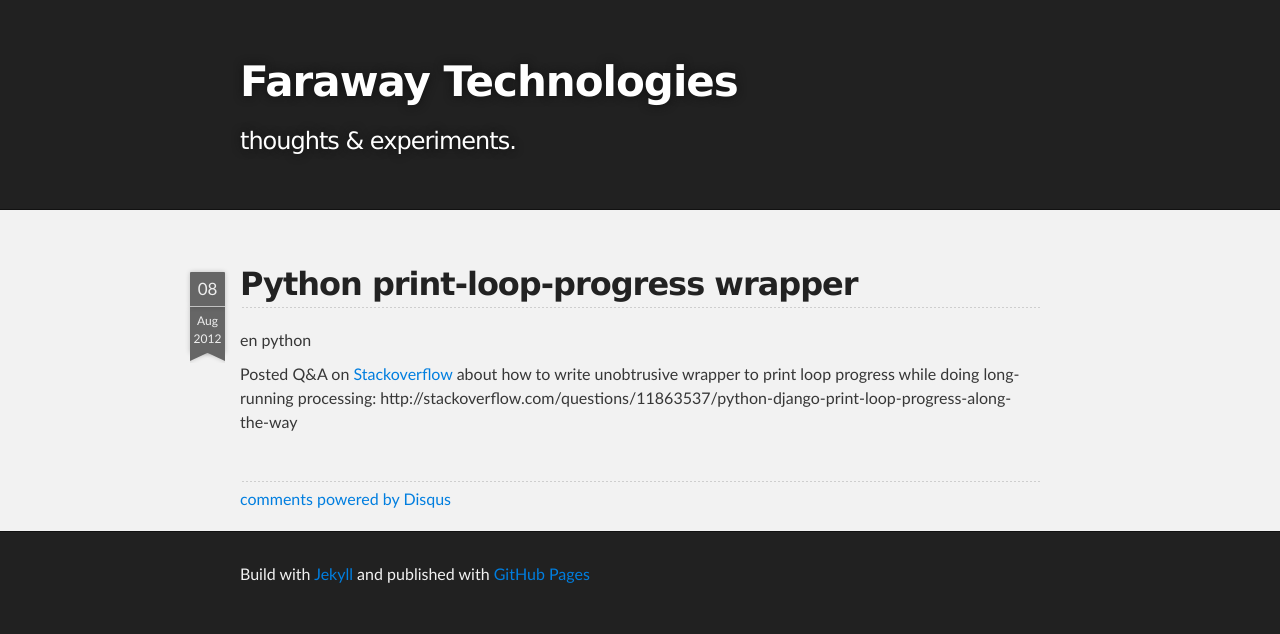
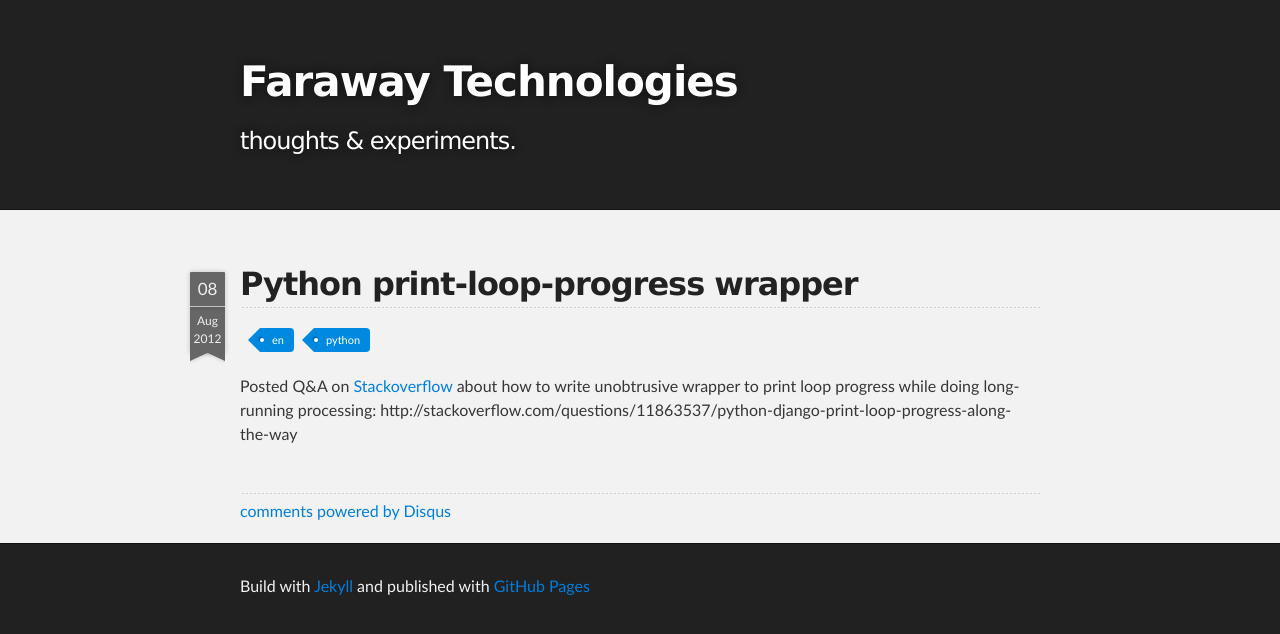
Before and after one commit to dragoon/dragoon.github.io, a Jekyll site: the page built from _posts/2012-08-08-python-print-loop-progress-decorator.md, in a window 1280 px wide. Shown: the top 634 px of the page. Built offline with Jekyll 4.4.1, drawn with Linux system fonts in a browser that asks for light colours; Markdown is read by kramdown in place of the engine named in the settings; comment, search, counter and statistics services are not loaded.

Commit message:
added post tags

```diff
--- a/_layouts/post.html
+++ b/_layouts/post.html
@@ -12,9 +12,11 @@ layout: default
         <div class="right ribbon-piece"></div>
     </div>
 </div>
-{% for cat in page.categories %}
-    {{ cat }}
-{% endfor %}
+<ul class="tags clearfix">
+    {% for cat in page.categories %}
+    <li><a href="#">{{ cat }}</a></li>
+    {% endfor %}
+</ul>
 <div class='post'>
     {{ content }}
 </div>
--- a/css/screen.css
+++ b/css/screen.css
@@ -377,62 +377,87 @@ Full-Width Styles
   background: #212121;
 }
 
+/* line 274, ../scss/_base.scss */
+.clearfix:after {
+  content: ".";
+  display: block;
+  clear: both;
+  visibility: hidden;
+  line-height: 0;
+  height: 0;
+}
+
+/* line 283, ../scss/_base.scss */
+.clearfix {
+  display: inline-block;
+}
+
+/* line 287, ../scss/_base.scss */
+html[xmlns] .clearfix {
+  display: block;
+}
+
+/* line 291, ../scss/_base.scss */
+* html .clearfix {
+  height: 1%;
+}
+
 /*******************************************************************************
 Small Device Styles
 *******************************************************************************/
 @media screen and (max-width: 480px) {
-  /* line 279, ../scss/_base.scss */
+  /* line 300, ../scss/_base.scss */
   body {
     font-size: 14px;
   }
 
-  /* line 283, ../scss/_base.scss */
+  /* line 304, ../scss/_base.scss */
   #downloads {
     display: none;
   }
 
-  /* line 287, ../scss/_base.scss */
+  /* line 308, ../scss/_base.scss */
   .inner {
     min-width: 320px;
     max-width: 480px;
   }
 
-  /* line 292, ../scss/_base.scss */
+  /* line 313, ../scss/_base.scss */
   #project_title {
     font-size: 32px;
   }
 
-  /* line 296, ../scss/_base.scss */
+  /* line 317, ../scss/_base.scss */
   h1 {
     font-size: 28px;
   }
 
-  /* line 300, ../scss/_base.scss */
+  /* line 321, ../scss/_base.scss */
   h2 {
     font-size: 24px;
   }
 
-  /* line 304, ../scss/_base.scss */
+  /* line 325, ../scss/_base.scss */
   h3 {
     font-size: 21px;
   }
 
-  /* line 308, ../scss/_base.scss */
+  /* line 329, ../scss/_base.scss */
   h4 {
     font-size: 18px;
   }
 
-  /* line 312, ../scss/_base.scss */
+  /* line 333, ../scss/_base.scss */
   h5 {
     font-size: 14px;
   }
 
-  /* line 316, ../scss/_base.scss */
+  /* line 337, ../scss/_base.scss */
   h6 {
     font-size: 12px;
   }
 
-  /* line 320, ../scss/_base.scss */
+  /* line 341, ../scss/_base.scss */
   code, pre {
     min-width: 320px;
     max-width: 480px;
@@ -716,3 +741,73 @@ Small Device Styles
   -o-transform: rotate(25deg);
   transform: rotate(25deg);
 }
+
+/* line 65, ../scss/_labels.scss */
+.tags {
+  margin: 0;
+  padding: 0;
+}
+/* line 69, ../scss/_labels.scss */
+.tags li, .tags a {
+  float: left;
+  height: 24px;
+  line-height: 24px;
+  position: relative;
+  font-size: 11px;
+  list-style-type: none;
+  padding: 0;
+}
+/* line 79, ../scss/_labels.scss */
+.tags a {
+  margin-left: 20px;
+  padding: 0 10px 0 12px;
+  background: #0089e0;
+  color: #fff;
+  text-decoration: none;
+  -moz-border-radius-bottomright: 4px;
+  -webkit-border-bottom-right-radius: 4px;
+  border-bottom-right-radius: 4px;
+  -moz-border-radius-topright: 4px;
+  -webkit-border-top-right-radius: 4px;
+  border-top-right-radius: 4px;
+}
+/* line 88, ../scss/_labels.scss */
+.tags a:hover {
+  background: #555;
+}
+/* line 90, ../scss/_labels.scss */
+.tags a:hover:before {
+  border-color: transparent #555555 transparent transparent;
+}
+/* line 95, ../scss/_labels.scss */
+.tags a:before {
+  content: "";
+  float: left;
+  position: absolute;
+  top: 0;
+  left: -12px;
+  width: 0;
+  height: 0;
+  border-color: transparent #0089e0 transparent transparent;
+  border-style: solid;
+  border-width: 12px 12px 12px 0;
+}
+/* line 108, ../scss/_labels.scss */
+.tags a:after {
+  content: "";
+  position: absolute;
+  top: 10px;
+  left: 0;
+  float: left;
+  width: 4px;
+  height: 4px;
+  -webkit-border-radius: 2px;
+  -moz-border-radius: 2px;
+  -ms-border-radius: 2px;
+  -o-border-radius: 2px;
+  border-radius: 2px;
+  background: #fff;
+  -webkit-box-shadow: -1px -1px 2px #004977;
+  -moz-box-shadow: -1px -1px 2px #004977;
+  box-shadow: -1px -1px 2px #004977;
+}
```
Also changed, not shown: scss/_base.scss (+21 -0 lines), scss/_labels.scss (+58 -0 lines).
